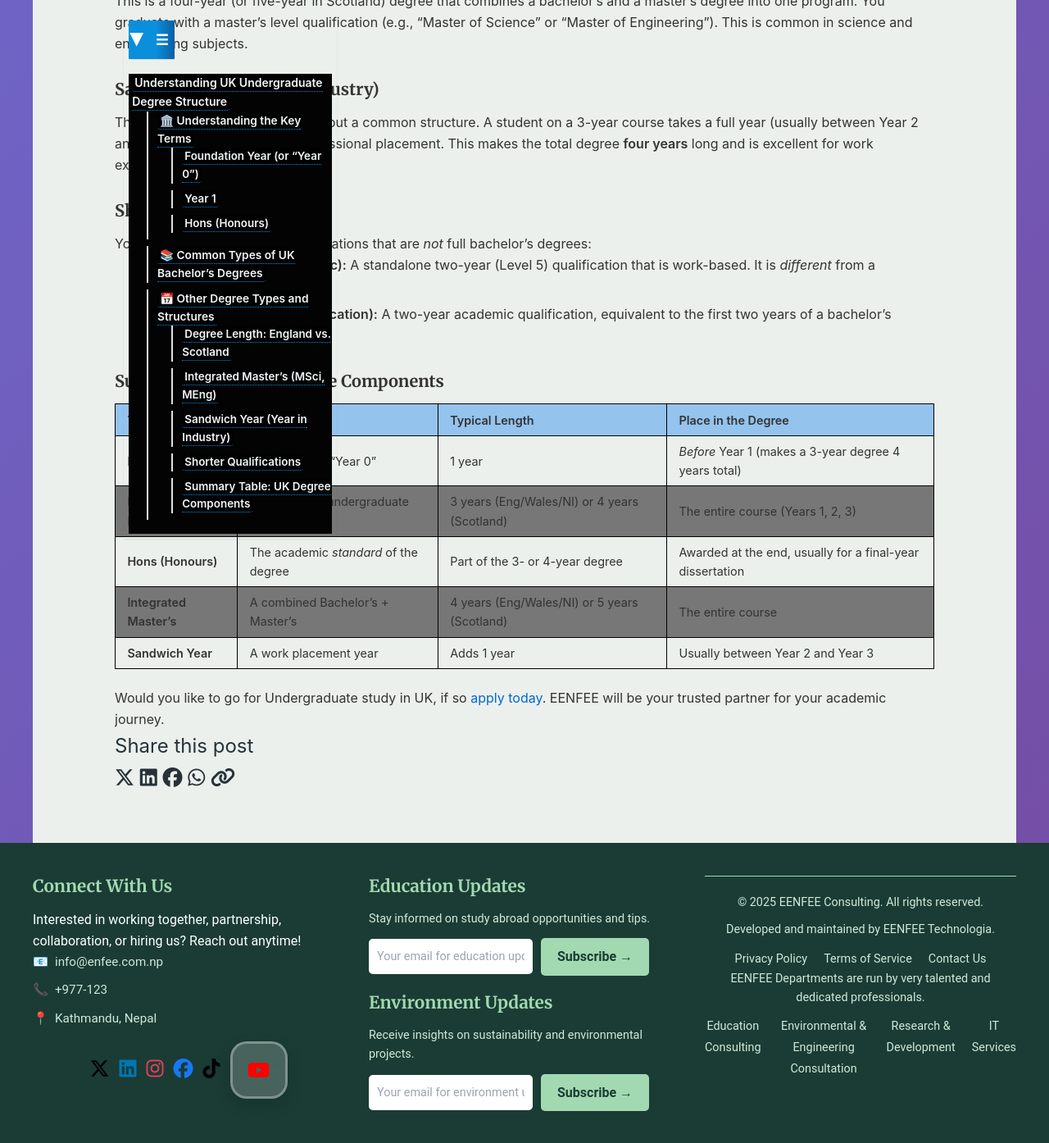
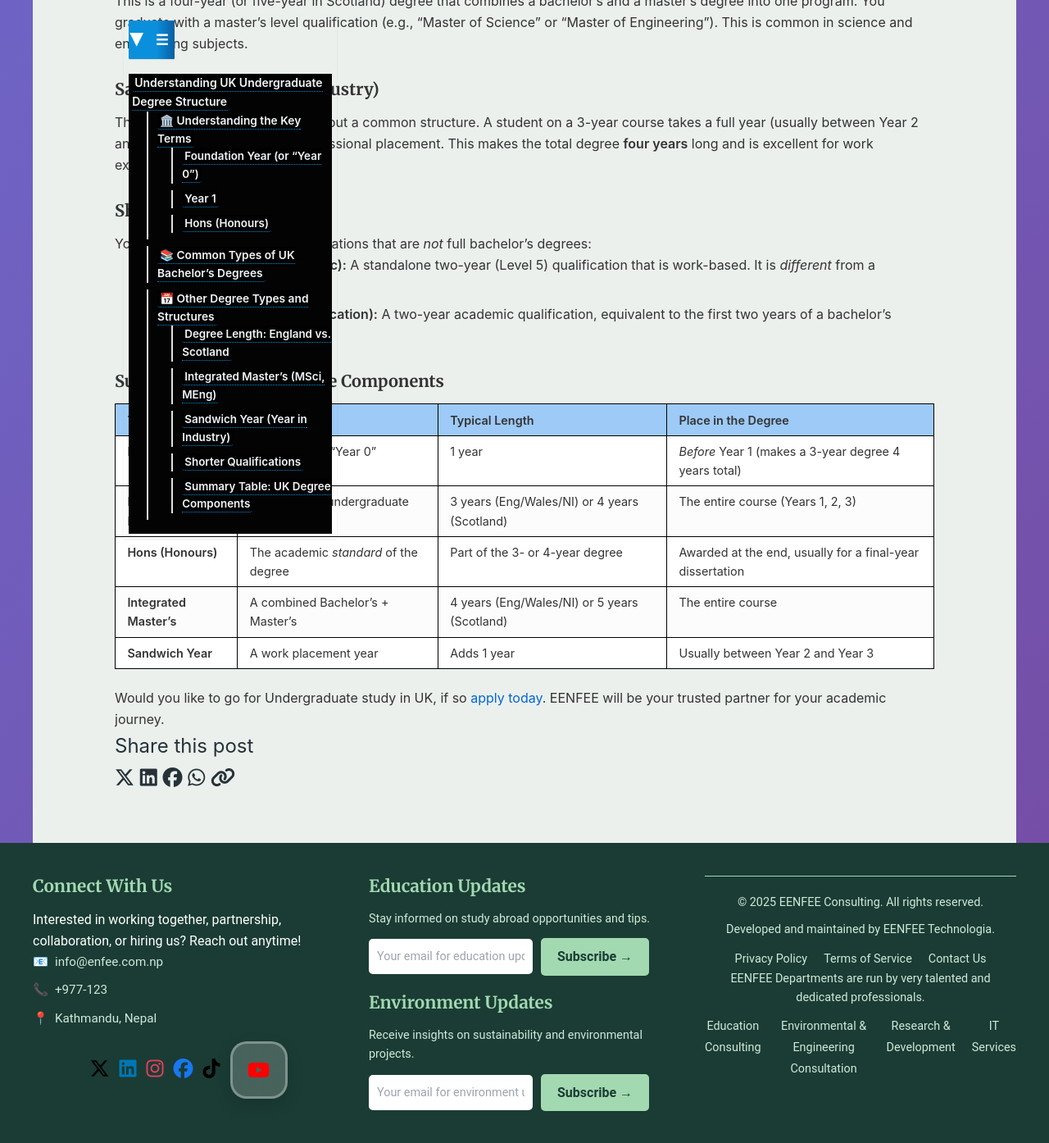
Before and after one commit to eenfee/eenfee.github.io, a Jekyll site: the page built from _blogs/study-abroad/_study-destinations/2025-11-14-understanding-UK-degree.md, in a window 1280 px wide and 1400 px high, scrolled down 2899 px. Shown: the top 1394 px of the window at 82% size. Built offline with Jekyll 4.4.1, drawn with Linux system fonts in a browser that asks for light colours; nearby versions of some CDN libraries; some web fonts are replaced.

Commit message:
try again

```diff
--- a/assets/css/main.css
+++ b/assets/css/main.css
@@ -29,4 +29,4 @@
 @import url("contact.css");
 @import url("404.css");
 
-@import url("study-abroad-planning.css");
+@import url("pages_css/study-abroad-planning.css");
--- a/assets/css/pages_css/study-abroad-planning.css
+++ b/assets/css/pages_css/study-abroad-planning.css
@@ -1,9 +1,87 @@
-body { font-family: Arial, sans-serif; margin: 20px; }
-.tab { overflow: hidden; border: 1px solid #ccc; background-color: #f1f1f1; }
-.tab button { background-color: inherit; float: left; border: none; outline: none; cursor: pointer; padding: 14px 16px; transition: 0.3s; }
-.tab button:hover { background-color: #ddd; }
-.tab button.active { background-color: #ccc; }
-.tabcontent { display: none; padding: 6px 12px; border: 1px solid #ccc; border-top: none; }
-table { width: 100%; border-collapse: collapse; margin-top: 10px; }
-th, td { border: 1px solid #ddd; padding: 8px; text-align: left; }
-th { background-color: #f2f2f2; }
+/* ===== Study Abroad Workbook ===== */
+
+.tab {
+  display: flex;
+  flex-wrap: wrap;
+  gap: 6px;
+  margin-bottom: 20px;
+  border-bottom: 2px solid #e5e7eb;
+}
+
+.tab button {
+  background: #f3f4f6;
+  border: none;
+  outline: none;
+  cursor: pointer;
+  padding: 10px 14px;
+  font-size: 14px;
+  font-weight: 500;
+  border-radius: 6px 6px 0 0;
+  transition: all 0.25s ease;
+}
+
+.tab button:hover {
+  background: #e5e7eb;
+}
+
+.tab button.active {
+  background: #2563eb;
+  color: #ffffff;
+}
+
+/* Tab content */
+.tabcontent {
+  display: none;
+  padding: 20px 0;
+  animation: fadeEffect 0.3s ease-in-out;
+}
+
+@keyframes fadeEffect {
+  from { opacity: 0; }
+  to { opacity: 1; }
+}
+
+/* Headings */
+.tabcontent h2 {
+  margin-bottom: 12px;
+  font-size: 20px;
+  color: #111827;
+}
+
+/* Tables */
+table {
+  width: 100%;
+  border-collapse: collapse;
+  margin-top: 10px;
+  background: #ffffff;
+  font-size: 14px;
+}
+
+th, td {
+  border: 1px solid #e5e7eb;
+  padding: 10px;
+  vertical-align: top;
+}
+
+th {
+  background: #f9fafb;
+  font-weight: 600;
+  text-align: left;
+}
+
+tr:nth-child(even) td {
+  background: #fcfcfd;
+}
+
+/* Responsive tables */
+@media (max-width: 768px) {
+  .tab {
+    flex-direction: column;
+  }
+
+  table {
+    display: block;
+    overflow-x: auto;
+    white-space: nowrap;
+  }
+}
--- a/assets/js/unique_functions.js
+++ b/assets/js/unique_functions.js
@@ -22,15 +22,26 @@
 
 // study abroad planning page
 function openTab(evt, tabName) {
-    var i, tabcontent, tablinks;
+  let i, tabcontent, tablinks;
+
   tabcontent = document.getElementsByClassName("tabcontent");
   for (i = 0; i < tabcontent.length; i++) {
     tabcontent[i].style.display = "none";
   }
+
   tablinks = document.getElementsByClassName("tablinks");
   for (i = 0; i < tablinks.length; i++) {
-        tablinks[i].className = tablinks[i].className.replace(" active", "");
+    tablinks[i].classList.remove("active");
   }
+
   document.getElementById(tabName).style.display = "block";
-    evt.currentTarget.className += " active";
+  evt.currentTarget.classList.add("active");
 }
+
+/* Open first tab by default */
+document.addEventListener("DOMContentLoaded", function () {
+  const firstTab = document.querySelector(".tablinks");
+  if (firstTab) {
+    firstTab.click();
+  }
+});
```
Lines whose indentation alone changed are shown as unchanged.
